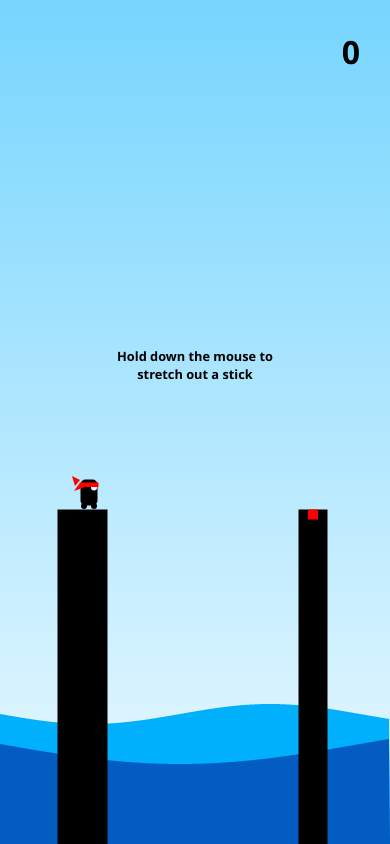
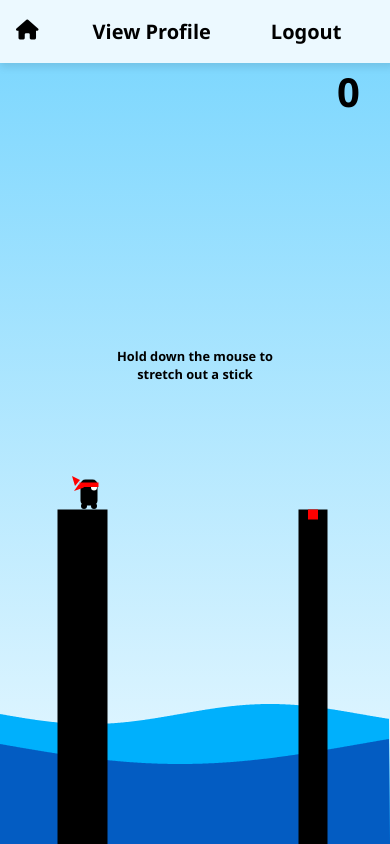
Before and after one commit to SapirBashan/FSWD_Games_2, a plain HTML site: page html/stick_hero.html in a window 390 px wide. Drawn offline with Linux system fonts and the light colour scheme.

Commit message:
refactor header and navigation styles; improve layout and responsiveness

```diff
--- a/css/mainPage.css
+++ b/css/mainPage.css
@@ -20,14 +20,14 @@ header {
     top: 0;
     left: 0;
     width: 100%;
-    background-color: #ffffff; /* White background for header */
-    padding: 30px; /* Padding for the header */
+    background-color: #ECF9FF; /* White background for header */
+    padding: 20px; /* Padding for the header */
     box-shadow: 0 4px 8px rgba(0, 0, 0, 0.1); /* Shadow effect for the header */
     text-align: center;
 }
 
 h1 {
-    font-size: 116px;
+    font-size: 70px;
     color: #000;
     text-shadow: 4px 8px 12px rgba(0, 0, 0, 0.2);
     margin: 0; /* Remove margin for h1 */
@@ -35,6 +35,7 @@ h1 {
 
 nav ul {
 display: flex;
+position: static;
 justify-content: center;
 gap: 60px; /* Space between nav items */
 list-style-type: none;
@@ -46,28 +47,28 @@ nav ul li {
 
 nav ul li a {
 text-decoration: none;
-    font-size: 40px;
+font-size: 20px;
 color: #000;
 font-weight: bold;
 transition: color 0.3s ease;
 }
 
 nav ul li a:hover {
-    color: #1192b3; /* Change color on hover */
+color: #063977; /* Change color on hover */
 }
 
 /* Styles for Home icon in the top left */
 nav .home-icon {
 position: absolute;
-    top: 30px;
-    left: 20px;
-    font-size: 40px;
+top: 1rem;
+left: 1rem;
+font-size: 20px;
 color: #000;
 transition: color 0.3s ease;
 }
 
 nav .home-icon:hover {
-    color: #000; /* Change color on hover */
+color: #063977; /* Change color on hover */
 }
 
 .container {
@@ -82,8 +83,8 @@ nav .home-icon:hover {
     display: flex;
     align-items: center;
     justify-content: center;
-    width: 650px;
-    height: 650px;
+    width: 300px;
+    height: 300px;
     border-radius: 10px;
     box-shadow: 8px 12px 16px rgba(0, 0, 0, 0.2);
     transition: transform 0.3s;
--- a/css/stick_hero.css
+++ b/css/stick_hero.css
@@ -2,6 +2,7 @@ html,
 body {
   height: 100%;
   margin: 0;
+  overflow: hidden;
 }
 
 body {
@@ -18,9 +19,9 @@ body {
 
 #score {
   position: absolute;
-  top: 30px;
+  top: 4rem;
   right: 30px;
-  font-size: 2em;
+  font-size: 2.5em;
   font-weight: 900;
 }
 
@@ -82,3 +83,53 @@ body {
   opacity: 0;
   transition: opacity 2s;
 }
+
+header {
+  position: fixed;
+  top: 0;
+  left: 0;
+  width: 100%;
+  background-color: #ECF9FF; /* White background for header */
+  padding: 2px; /* Padding for the header */
+  box-shadow: 0 4px 8px rgba(0, 0, 0, 0.1); /* Shadow effect for the header */
+  text-align: center;
+}
+
+
+nav ul {
+  display: flex;
+  position: static;
+  justify-content: center;
+  gap: 60px; /* Space between nav items */
+  list-style-type: none;
+}
+
+nav ul li {
+  display: inline-block;
+}
+
+nav ul li a {
+  text-decoration: none;
+  font-size: 20px;
+  color: #000;
+  font-weight: bold;
+  transition: color 0.3s ease;
+}
+
+nav ul li a:hover {
+  color: #063977; /* Change color on hover */
+}
+
+/* Styles for Home icon in the top left */
+nav .home-icon {
+  position: absolute;
+  top: 1rem;
+  left: 1rem;
+  font-size: 20px;
+  color: #000;
+  transition: color 0.3s ease;
+}
+
+nav .home-icon:hover {
+  color: #063977; /* Change color on hover */
+}
--- a/html/stick_hero.html
+++ b/html/stick_hero.html
@@ -6,9 +6,20 @@
     <meta name="viewport" content="width=device-width, initial-scale=1.0">
     <title>Stick Hero</title>
     <link rel="stylesheet" href="../CSS/stick_hero.CSS">
+    <link href="https://cdnjs.cloudflare.com/ajax/libs/font-awesome/6.0.0-beta3/css/all.min.css" rel="stylesheet">
 </head>
 
 <body>
+    <header>
+        <nav>
+            <ul>
+                <li><a href="profile.html">View Profile</a></li>
+                <li><a href="index.html">Logout</a></li>
+            </ul>
+            <!-- Home icon positioned at top left -->
+            <a href="mainPage.html" class="home-icon"><i class="fas fa-home"></i></a>
+        </nav>
+    </header>
     <!-- Game Container -->
     <div class="container">
         <!-- Game Score -->
```
Lines whose indentation alone changed are shown as unchanged.
